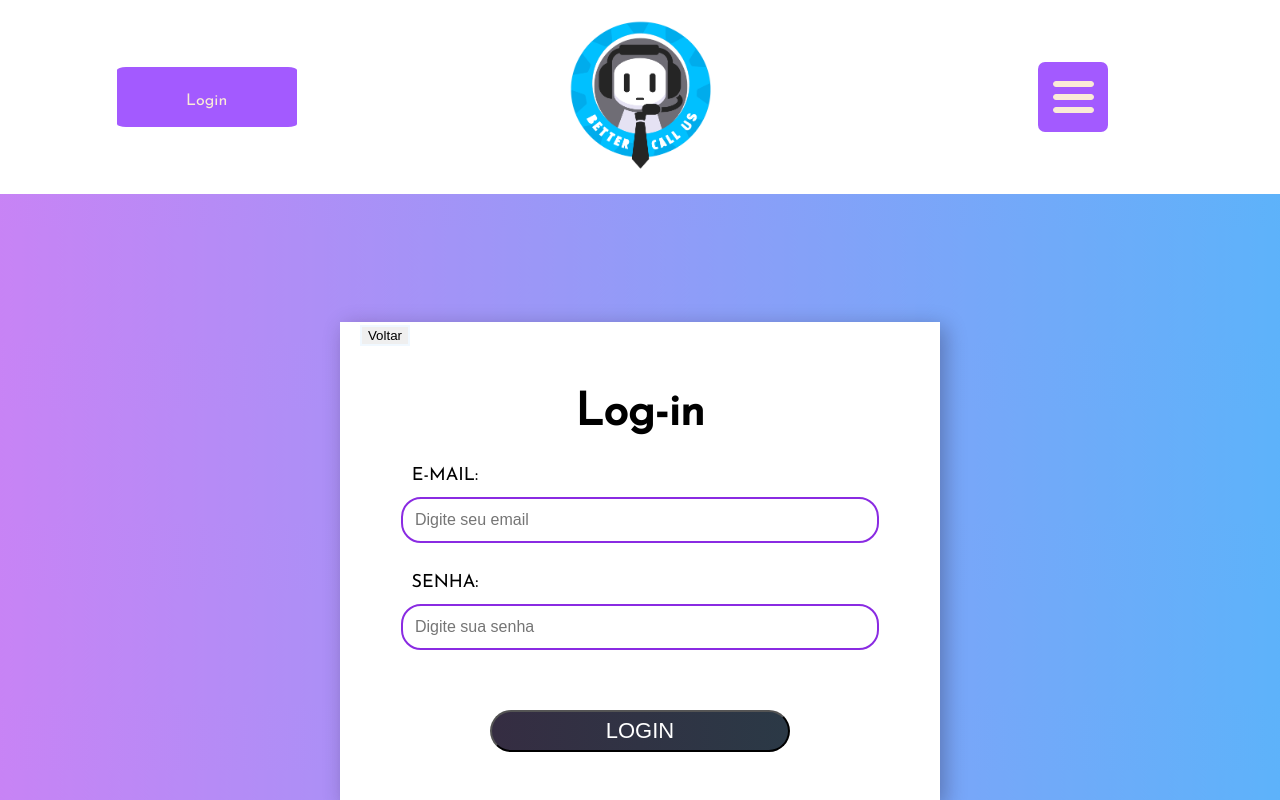
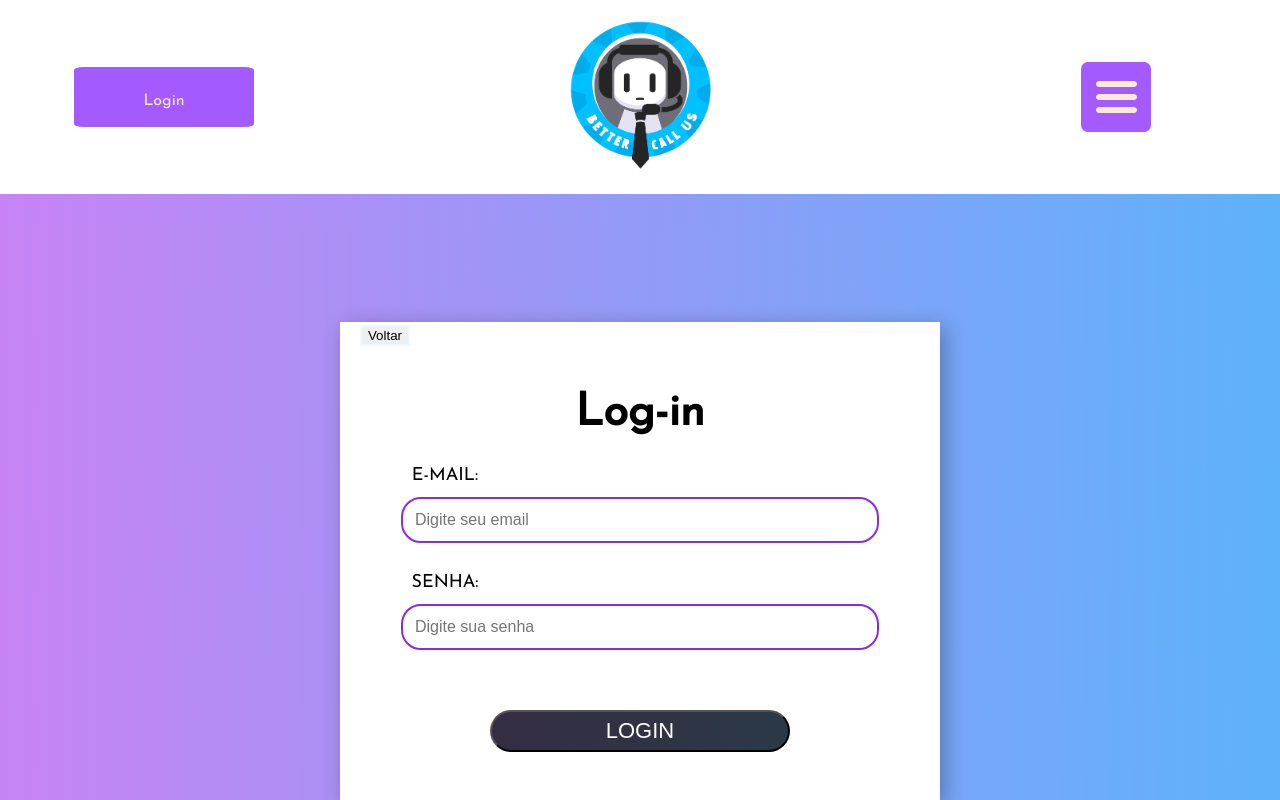
Before and after one commit to BananaaScript/BetterCallUs, a React (Create React App) app in the folder BetterCallUs/BetterCallUs/src/app/: page / in a window 1280 px wide. Shown: the top 800 px of the page. Built offline with nearby package versions, Linux system fonts and the light colour scheme.

Commit message:
Arrumei a falha do header

```diff
--- a/BetterCallUs/BetterCallUs/src/app/src/App.tsx
+++ b/BetterCallUs/BetterCallUs/src/app/src/App.tsx
@@ -65,7 +65,9 @@ function App() {
           <Link to={botao.caminho}>
             <button>{botao.label}</button>
           </Link>
+
         </div>
+
       ) : null;
     });
   };
@@ -74,8 +76,10 @@ function App() {
     <div className='bodyAPP'>
         <div>
           <div className='headAPP'>
-          <div className='um'>
-          {renderizarBotoes()}
+            <div className='buttonAPP'>
+              {renderizarBotoes()}
+            </div>
+
           <div className='logoApp'>
             <Link to='/'><img id='logo' alt='logo' src='logo.png' /></Link>
 
@@ -98,7 +102,7 @@ function App() {
           </div>
           </div>
 
-        </div>
+
         </div>
 
         <Routes>
--- a/BetterCallUs/BetterCallUs/src/app/src/server/server.js
+++ b/BetterCallUs/BetterCallUs/src/app/src/server/server.js
@@ -12,7 +12,7 @@ app.use(cors());
 const dbConfig = {
   host: 'localhost',
   user: 'root',
-  password: 'Gst4v0!!',
+  password: 'root',
   database: 'bettercallus',
 };
 
--- a/BetterCallUs/BetterCallUs/src/app/src/styles/index.css
+++ b/BetterCallUs/BetterCallUs/src/app/src/styles/index.css
@@ -20,9 +20,10 @@ code {
 
 .headAPP {
   display: flex;
-  flex-direction: column;
+  flex-direction: row;
   max-width: 100%;
   width: 100%;
+  align-items: center;
 }
 
 .buttonAPP {
@@ -35,6 +36,7 @@ code {
   width: 180px;
   height: 60px;
 
+
 }
 
 .buttonAPP button {
@@ -43,7 +45,7 @@ code {
   height: 60px;
   justify-content: center;
   text-align: center;
-  align-items: center;
+  align-items:center;
   background-color: #A35AFF;
   border-width: 25px;
   border-style: solid;
@@ -102,13 +104,7 @@ img#logo {
 }
 
 
-.um{
-  display: flex;
-  flex-direction: row;
-  justify-content: center;
-  align-items: center;
-  text-align: center;
-}
+
 
 
 .pesquisaAPP {
@@ -203,7 +199,7 @@ footer {
   flex-direction: column;
   flex-wrap: wrap;
   position: absolute;
-  margin-top: 425px;
+  margin-top: 235px;
   margin-right: 0px;
 }
 
```
Also changed, not shown: 1 other file (tests, documents, lock files or other folders).
